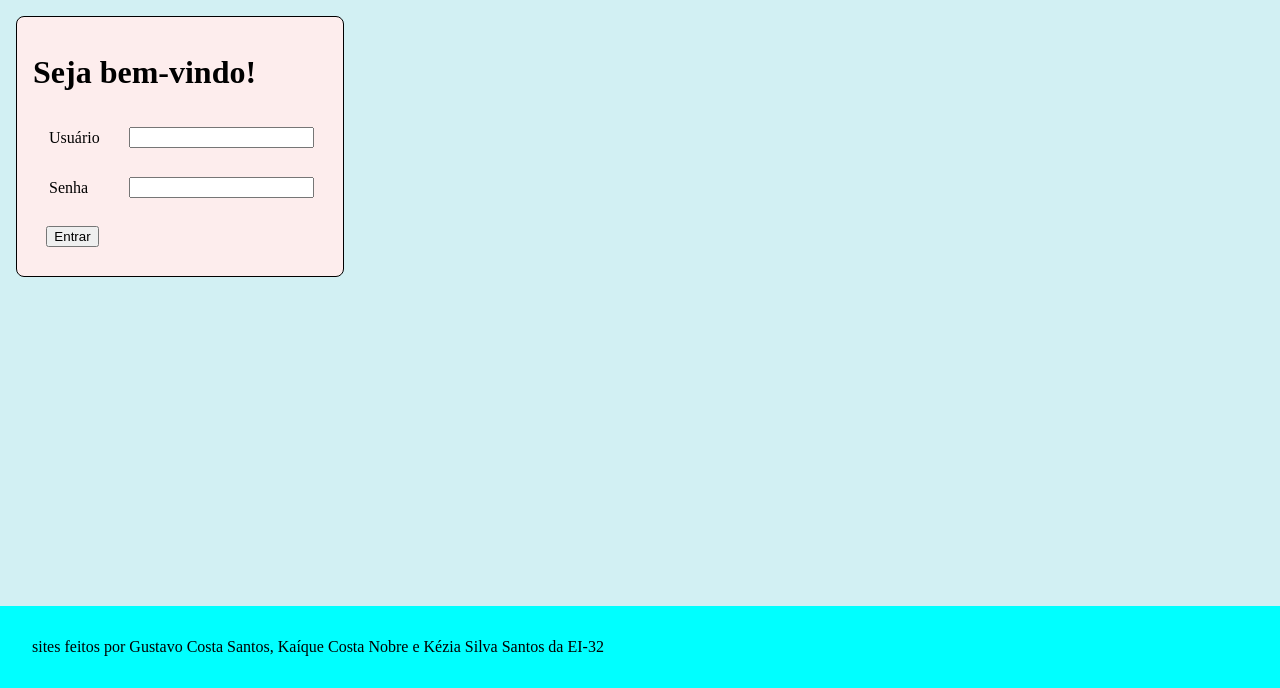
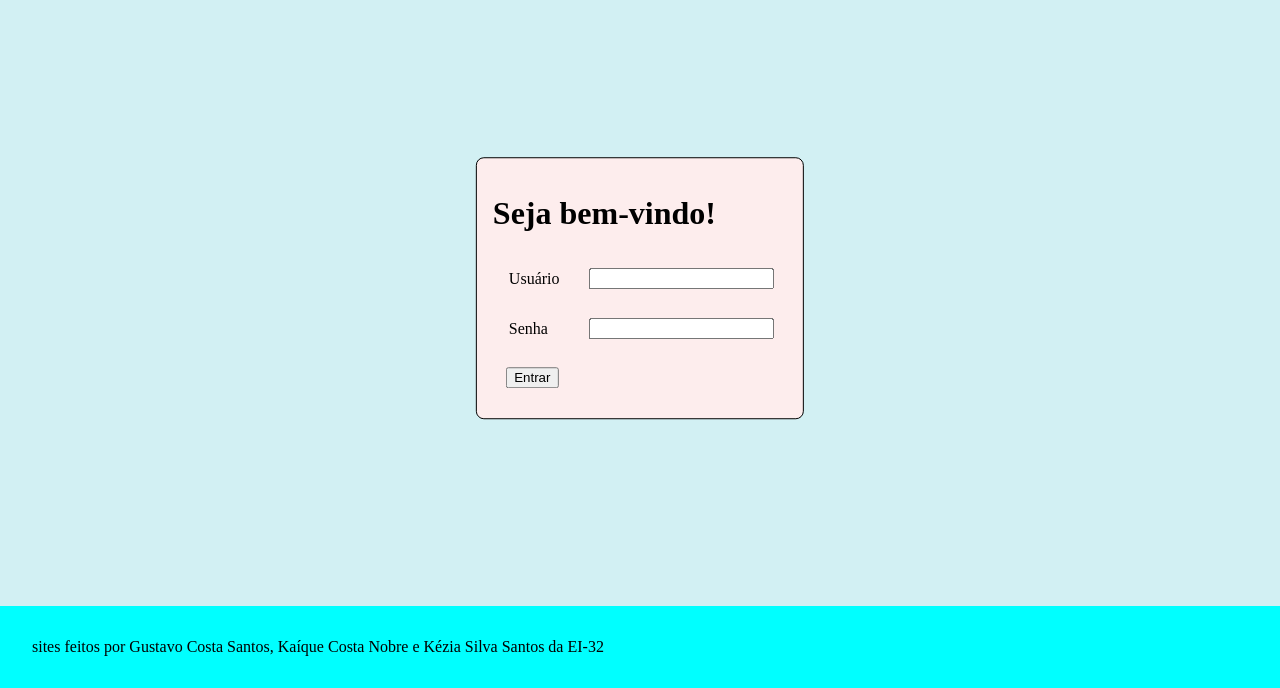
Before and after one commit to Zer0-Zer0/atividade_paranhos_php, a PHP site: page /login in a window 1280 px wide. Shown: the part 112-800 px from the top of the page. Run offline with PHP 8.4, Linux system fonts and the light colour scheme.

Commit message:
Centered the /login page 	modified:   login/index.php

```diff
--- a/login/index.php
+++ b/login/index.php
@@ -12,6 +12,7 @@
 <body>
     <?php show("../_templates/header.html"); ?>
     <main>
+        <div class="center_abs">
             <form method="post" action="/login/code.php" class="box">
                 <h1>Seja bem-vindo!</h1>
 
@@ -31,6 +32,7 @@
                     <input type="submit" name="send" value="Entrar">
                 </div>
             </form>
+        </div>
     </main>
     <?php show("../_templates/footer.html"); ?>
 </body>
```
Lines whose indentation alone changed are shown as unchanged.
